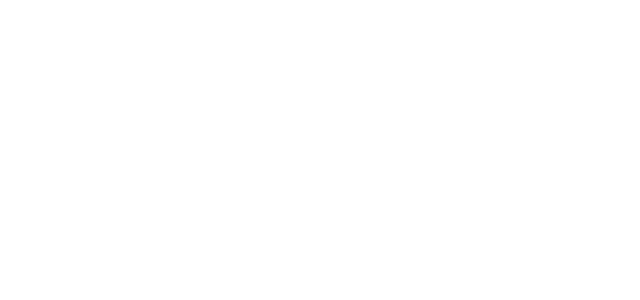
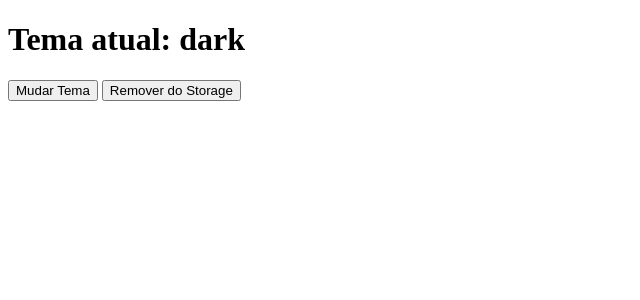
Before and after one commit to ian0x-S2/RAWUI, a SvelteKit app: page /about in a window 1280 px wide. Shown: the top 300 px of the page, without its empty margins (0-640 px from the left). Built offline with nearby package versions, Linux system fonts and the light colour scheme.

Commit message:
add storage hook

```diff
--- /dev/null
+++ b/src/lib/hooks/state/storage.svelte.ts
@@ -0,0 +1,187 @@
+import { browser } from '$app/environment';
+
+/* The use storage initial value type */
+export type UseStorageInitialValue<Value> = (() => Value) | Value;
+
+/* The use storage options type */
+export interface UseStorageOptions<Value> {
+ /* The initial value of the storage */
+ initialValue?: UseStorageInitialValue<Value>;
+ /* The storage to be used */
+ storage?: Storage;
+ /* The deserializer function to be invoked */
+ deserializer?: (value: string) => Value;
+ /* The serializer function to be invoked */
+ serializer?: (value: Value) => string;
+}
+
+/* The use storage return type */
+export interface UseStorageReturn<Value> {
+ /* The value of the storage (getter reativo) */
+ readonly value: Value | undefined;
+ /* A função para remover o item */
+ remove: () => void;
+ /* A função para definir o valor */
+ set: (value: Value) => void;
+}
+
+export const STORAGE_EVENT = 'svelte-storage-event';
+
+export const dispatchStorageEvent = (params: Partial<StorageEvent>) => {
+ if (browser) {
+  window.dispatchEvent(new StorageEvent(STORAGE_EVENT, params));
+ }
+};
+
+const setStorageItem = (storage: Storage, key: string, value: string) => {
+ const oldValue = storage.getItem(key);
+ storage.setItem(key, value);
+ dispatchStorageEvent({
+  key,
+  oldValue,
+  newValue: value,
+  storageArea: storage
+ });
+};
+
+const removeStorageItem = (storage: Storage, key: string) => {
+ const oldValue = storage.getItem(key);
+ storage.removeItem(key);
+ dispatchStorageEvent({ key, oldValue, newValue: null, storageArea: storage });
+};
+
+const getStorageItem = (storage: Storage, key: string) => {
+ const value = storage.getItem(key);
+ if (!value) return undefined;
+ return value;
+};
+
+/**
+ * Hook/Função que gerencia o valor do storage usando Svelte 5 Runes.
+ * Toda a interação com 'localStorage' é isolada no $effect.
+ */
+export function useStorage<Value>(
+ key: string,
+ params?: UseStorageInitialValue<Value> | UseStorageOptions<Value>
+): UseStorageReturn<Value> {
+ const options = (
+  typeof params === 'object' &&
+  params !== null &&
+  ('serializer' in params ||
+   'deserializer' in params ||
+   'initialValue' in params ||
+   'storage' in params)
+   ? params
+   : undefined
+ ) as UseStorageOptions<Value> | undefined;
+
+ const initialValue = (
+  options ? options?.initialValue : params
+ ) as UseStorageInitialValue<Value>;
+
+ // Define o storage, protegido por SSR.
+ const storage = browser ? (options?.storage ?? window.localStorage) : undefined;
+
+ // Inicializa o estado com o valor inicial (ou undefined) de forma síncrona.
+ let current = $state<Value | undefined>(() => {
+  if (typeof initialValue === 'function') {
+   if (!browser) {
+    // CORREÇÃO: Converte explicitamente para '() => Value' para satisfazer o TS.
+    return (initialValue as () => Value)();
+   }
+  }
+  return initialValue as Value | undefined;
+ });
+
+ // === Funções de Utility ===
+
+ const serializer = (value: Value) => {
+  if (options?.serializer) return options.serializer(value);
+  if (typeof value === 'string') return value;
+  return JSON.stringify(value);
+ };
+
+ const deserializer = (value: string) => {
+  if (options?.deserializer) return options.deserializer(value);
+  if (value === 'undefined') return undefined as unknown as Value;
+  try {
+   return JSON.parse(value) as Value;
+  } catch {
+   return value as Value;
+  }
+ };
+
+ const set = (value: Value) => {
+  if (!storage) return; // Ignora no SSR
+  const s = serializer(value);
+  setStorageItem(storage, key, s);
+  current = value; // Atualiza o estado local imediatamente
+ };
+
+ const remove = () => {
+  if (!storage) return; // Ignora no SSR
+  removeStorageItem(storage, key);
+  current = undefined;
+ };
+
+ // === LÓGICA DE CLIENTE ($effect) ===
+ $effect(() => {
+  if (storage) {
+   // 1. CARREGAMENTO INICIAL: Executado apenas no cliente (após a montagem)
+   const storageValue = getStorageItem(storage, key);
+
+   if (storageValue !== undefined) {
+    // Se o storage tem valor, usa ele.
+    current = deserializer(storageValue);
+   } else if (initialValue !== undefined) {
+    // Se não tem, usa o valor inicial e persiste no storage.
+    const v =
+     typeof initialValue === 'function'
+      ? (initialValue as () => Value)() // Correto: usa Value
+      : initialValue;
+
+    setStorageItem(storage, key, serializer(v));
+    current = v;
+   }
+
+   // 2. LISTENERS: Sincronização entre abas/eventos customizados
+   const onChange = (e: Event) => {
+    if (e instanceof StorageEvent || e.type === STORAGE_EVENT) {
+     const updatedStorageValue = getStorageItem(storage, key);
+     current = updatedStorageValue ? deserializer(updatedStorageValue) : undefined;
+    }
+   };
+
+   window.addEventListener(STORAGE_EVENT, onChange);
+   window.addEventListener('storage', onChange);
+
+   return () => {
+    window.removeEventListener(STORAGE_EVENT, onChange);
+    window.removeEventListener('storage', onChange);
+   };
+  }
+ });
+
+ // Retorna um objeto com getter para manter a reatividade (Runes)
+ return {
+  get value() {
+   return current;
+  },
+  set,
+  remove
+ };
+}
+
+/**
+ * useLocalStorage: Wrapper que usa o localStorage por padrão.
+ */
+export const useLocalStorage = <Value>(
+ key: string,
+ initialValue?: UseStorageInitialValue<Value>,
+ options?: Omit<UseStorageOptions<Value>, 'initialValue' | 'storage'>
+) =>
+ useStorage(key, {
+  ...options,
+  initialValue,
+  storage: browser ? window.localStorage : undefined
+ });
--- a/src/routes/about/+page.svelte
+++ b/src/routes/about/+page.svelte
@@ -0,0 +1,20 @@
+<script lang="ts">
+ import { useLocalStorage } from '$lib/hooks/state/storage.svelte';
+
+ // Cria o estado. Note que não usamos $state aqui, pois a função já encapsula o estado.
+ const myData = useLocalStorage('user-settings', { theme: 'dark' });
+
+ function toggleTheme() {
+  if (myData.value?.theme === 'dark') {
+   myData.set({ theme: 'light' });
+  } else {
+   myData.set({ theme: 'dark' });
+  }
+ }
+</script>
+
+<h1>Tema atual: {myData.value?.theme}</h1>
+
+<button onclick={toggleTheme}> Mudar Tema </button>
+
+<button onclick={myData.remove}> Remover do Storage </button>
```
